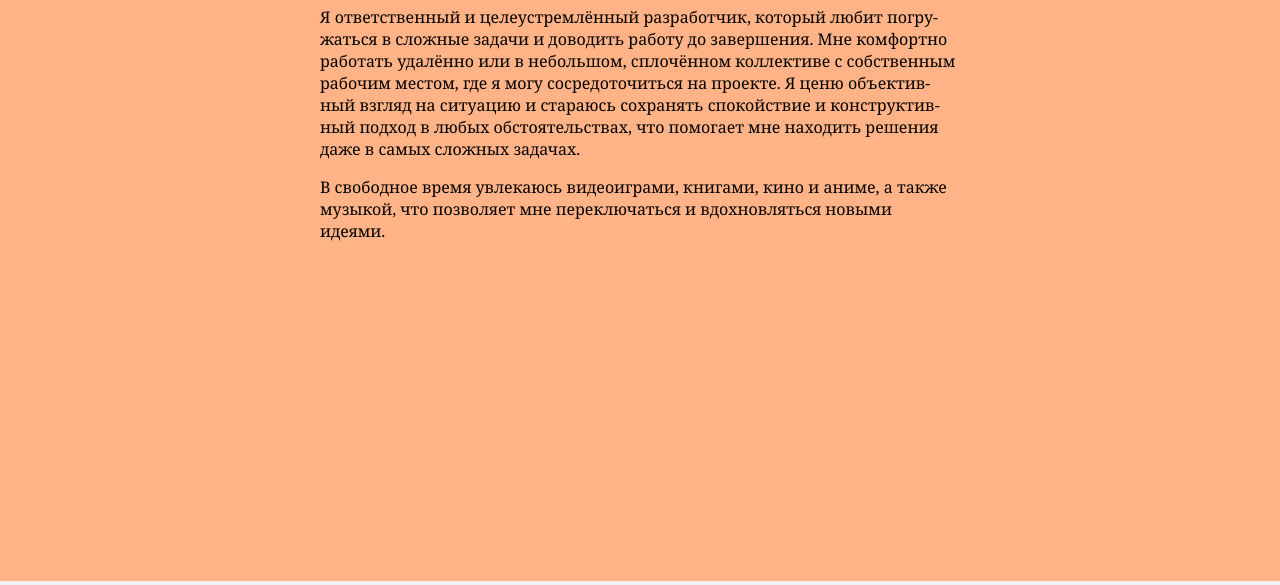
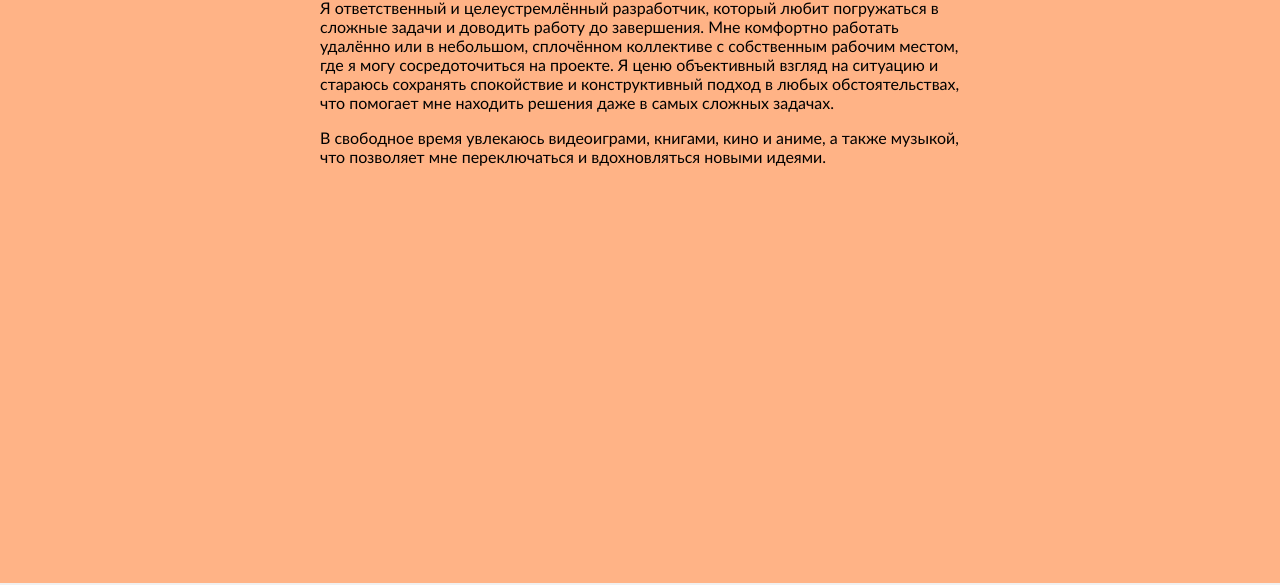
Before and after one commit to spireneko/web6404sagalovnd, a plain HTML site: page lab2/pages/index.html in a window 1280 px wide. Shown: the part 154-739 px from the top of the page. Drawn offline with Linux system fonts and the light colour scheme; grey boxes are pictures that could not be loaded.

Commit message:
style: change font family

```diff
--- a/lab2/pages/styles.css
+++ b/lab2/pages/styles.css
@@ -8,7 +8,7 @@ body {
     display: flex;
     flex-direction: column;
     background-color: #ffb386;
-    font-family: Georgia, 'Times New Roman', Times, serif
+    font-family: 'Gill Sans', 'Gill Sans MT', Calibri, 'Trebuchet MS', sans-serif;
 }
 
 nav {
```
